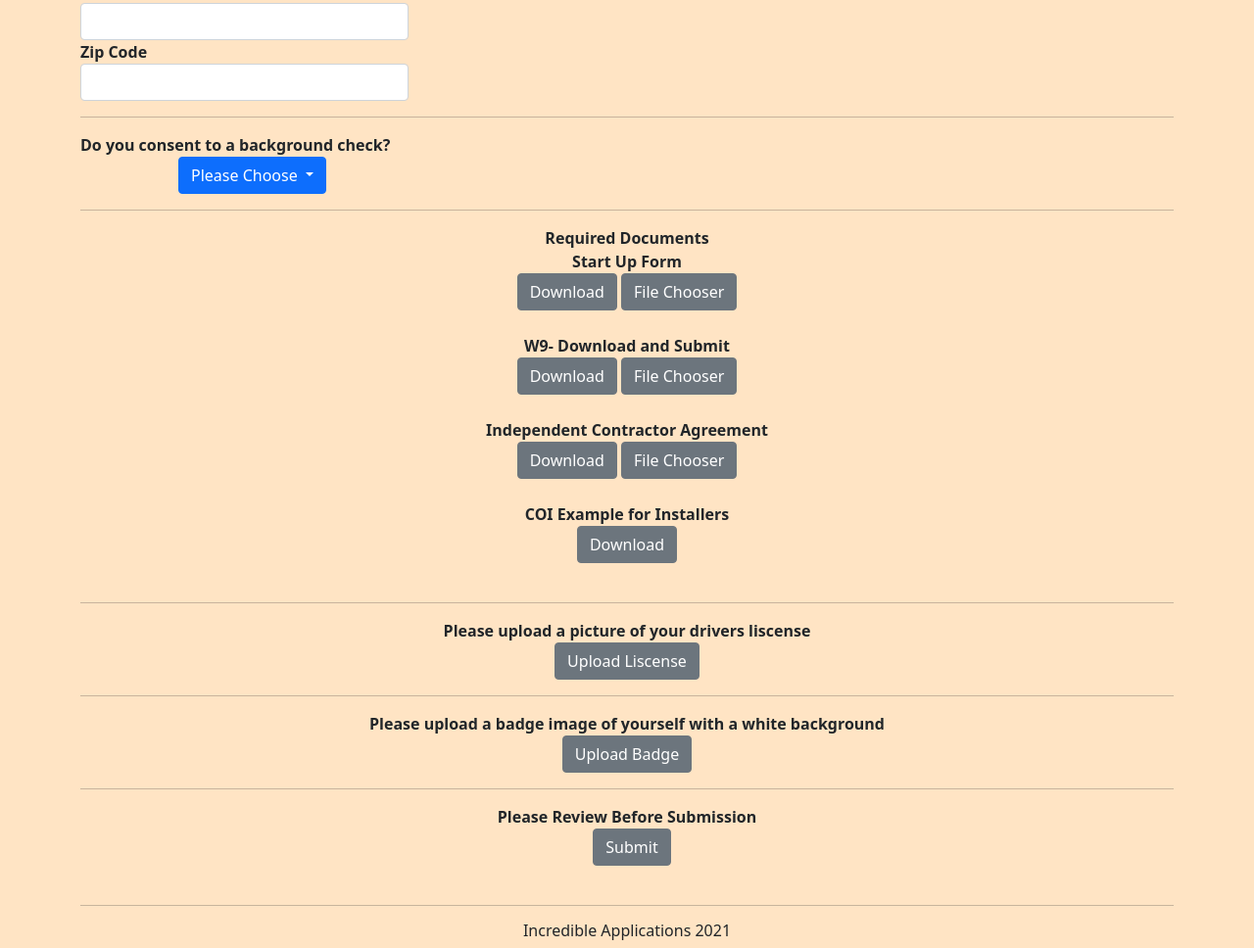
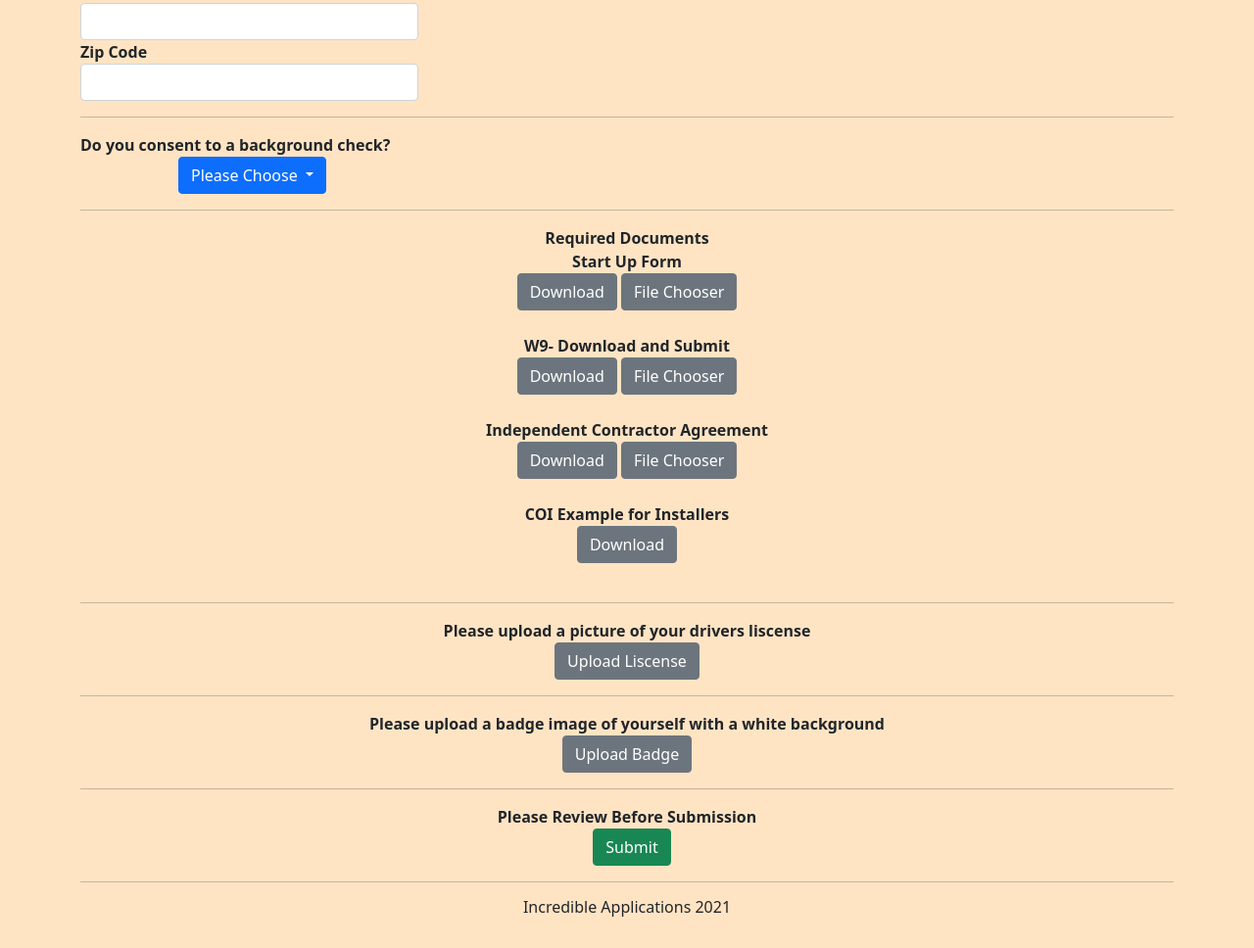
Before and after one commit to jwilly117/IncredibleApplications, a plain HTML site: page index.html in a window 1280 px wide. Shown: the part 571-1539 px from the top of the page at 98% size. After the commit the page ends 1515 px from the top, so only its background shows below. Drawn offline with nearby package versions, Linux system fonts and the light colour scheme.

Commit message:
Adjusting fit

```diff
--- a/index.html
+++ b/index.html
@@ -28,7 +28,7 @@
             width: 315px;
         }
         .form-control{
-            width: 335px;
+            width: 345px;
         }
         body{
             font-weight: bold;
@@ -144,14 +144,14 @@
               <hr>
               <div style="text-align:center">
                 Please Review Before Submission <br>
-                <button type="button" class="btn btn-secondary" style="margin-left: 10px;">Submit</button>
+                <button type="button" class="btn btn-success" style="margin-left: 10px;">Submit</button>
 
               </div>
-            <br>
 
             <hr>
               <h6>Incredible Applications 2021
             </h6>
+
 
 
 
```
